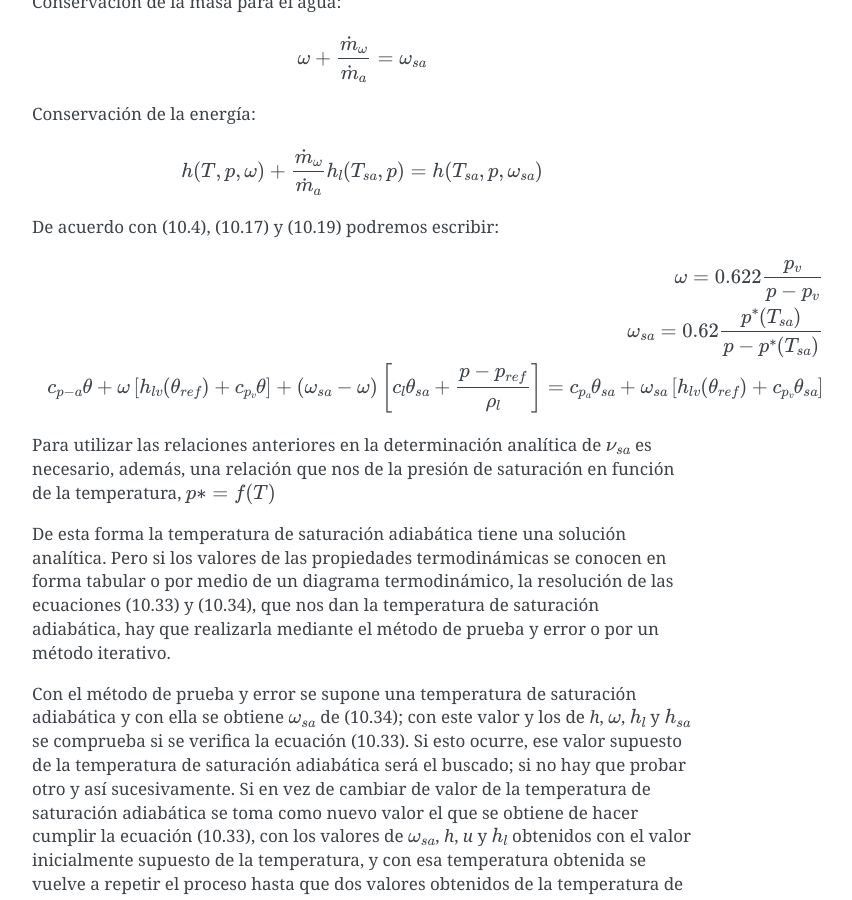
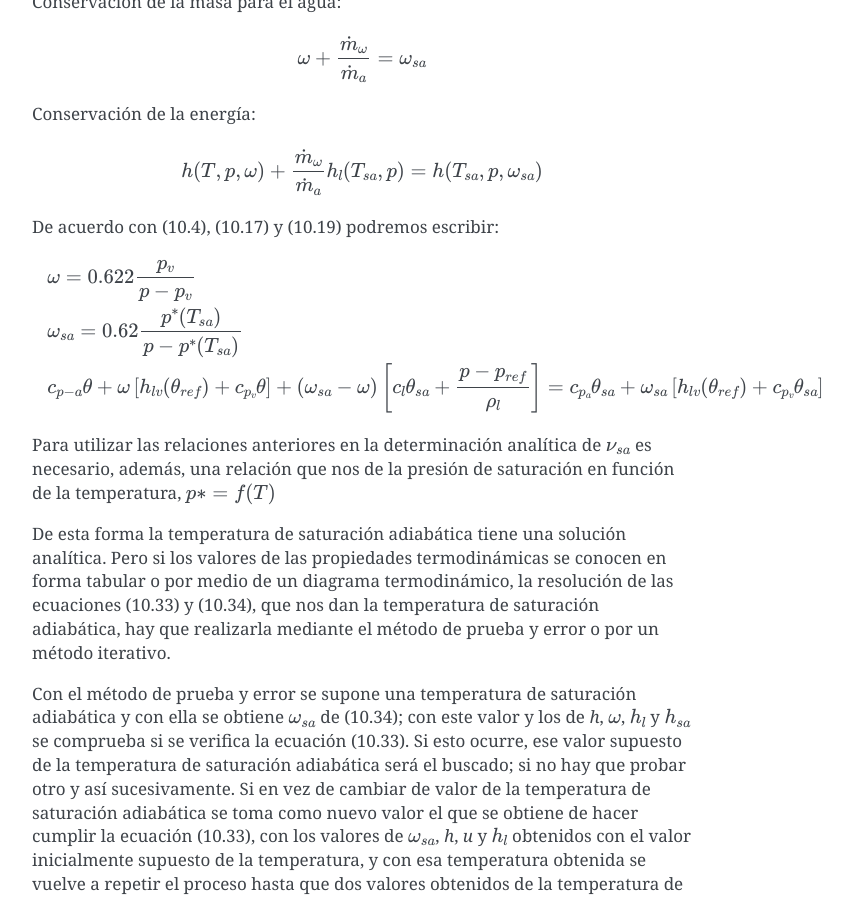
Before and after one commit to mantielero/termodinamica, a Sphinx documentation site: the page built from source/vapores_saturacion.rst, in a window 1280 px wide and 900 px high, scrolled down 1330 px. Shown: the whole window, without its empty margins (388-1240 px from the left). Built offline with Sphinx 7.4.7, drawn with Linux system fonts in a browser that asks for light colours; pages that are not in the unit, such as notebooks, are missing from menus.

```diff
--- a/source/vapores_saturacion.rst
+++ b/source/vapores_saturacion.rst
@@ -35,9 +35,9 @@ De acuerdo con (10.4), (10.17) y (10.19) podremos escribir:
 
 .. math::
 
-   \omega = 0.622 \frac{p_v}{p-p_v} \\
-   \omega_{sa} = 0.62 \frac{ p^*(T_{sa}) }{p-p^*(T_{sa})} \\
-   c_{p-a} \theta + \omega \left[ h_{lv}(\theta_{ref}) + c_{p_v} \theta \right] + (\omega_{sa} - \omega) \left[ c_l\theta_{sa} + \frac{p-p_{ref}}{\rho_l} \right] = c_{p_a} \theta_{sa}+ \omega_{sa} \left[ h_{lv}(\theta_{ref}) + c_{p_v} \theta_{sa} \right]
+   &\omega = 0.622 \frac{p_v}{p-p_v} \\
+   &\omega_{sa} = 0.62 \frac{ p^*(T_{sa}) }{p-p^*(T_{sa})} \\
+   &c_{p-a} \theta + \omega \left[ h_{lv}(\theta_{ref}) + c_{p_v} \theta \right] + (\omega_{sa} - \omega) \left[ c_l\theta_{sa} + \frac{p-p_{ref}}{\rho_l} \right] = c_{p_a} \theta_{sa}+ \omega_{sa} \left[ h_{lv}(\theta_{ref}) + c_{p_v} \theta_{sa} \right]
 
 Para utilizar las relaciones anteriores en la determinación analítica de :math:`\nu_{sa}` es necesario, además, una relación que nos de la presión de saturación en función de la temperatura, :math:`p* =
 f(T)`
```
